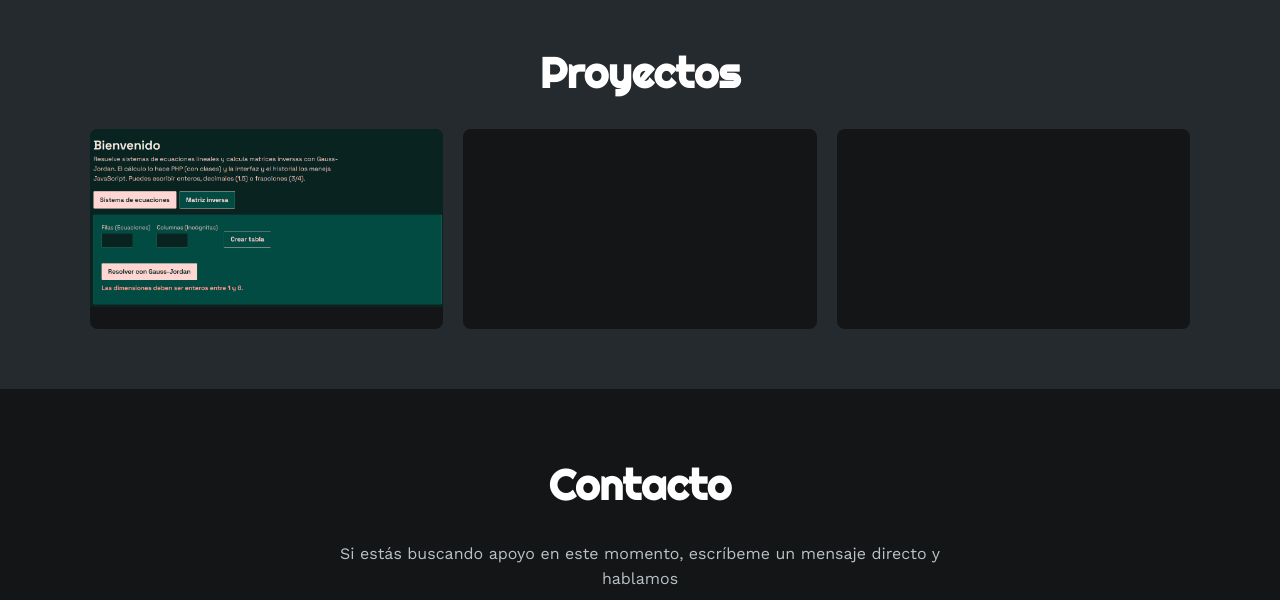
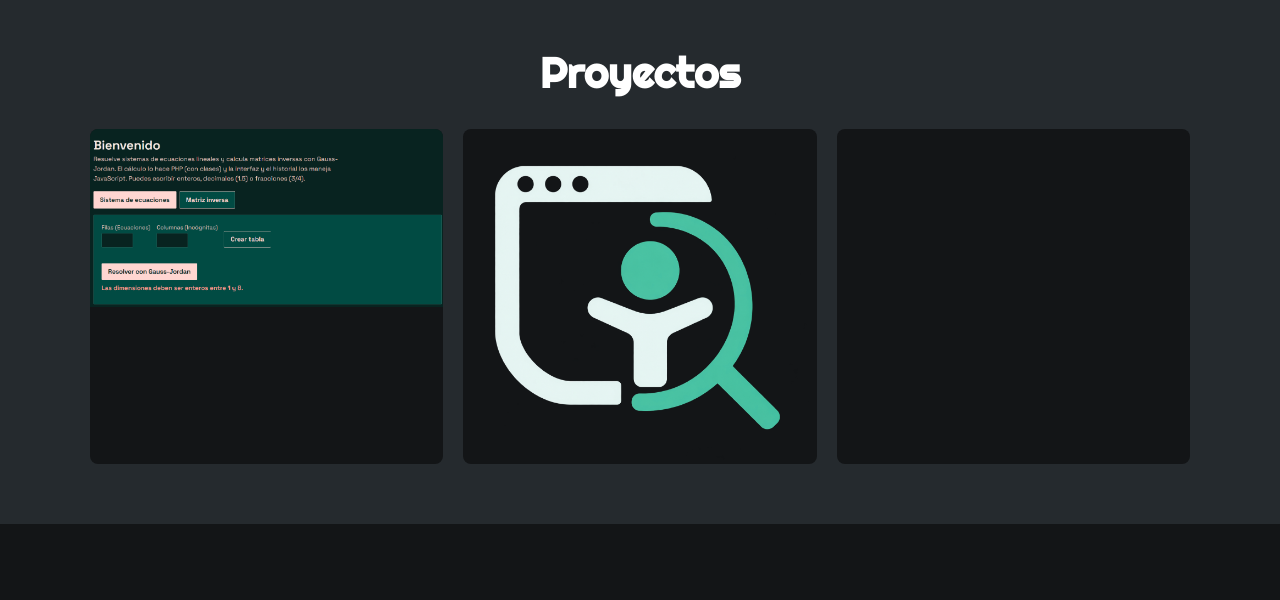
Before and after one commit to Ste098/my-web-profile-esteban-, a plain HTML site: page index.html in a window 1280 px wide. Shown: the part 2420-3020 px from the top of the page. Drawn offline with nearby package versions, Linux system fonts and the light colour scheme.

Commit message:
Replace project image with new image source

```diff
--- a/index.html
+++ b/index.html
@@ -284,7 +284,7 @@
         </a>
 
         <a class="proyecto" href="#" target="_blank" rel="noopener">
-          <img src="images/project-2.png" alt="Project 2" onerror="this.style.opacity=0">
+          <img src="images/lurema.png" alt="Project 2" onerror="this.style.opacity=0">
           <div class="overlay">
             <h3 data-i18n="project.2.title"></h3>
             <p data-i18n="project.2.text"></p>
```
